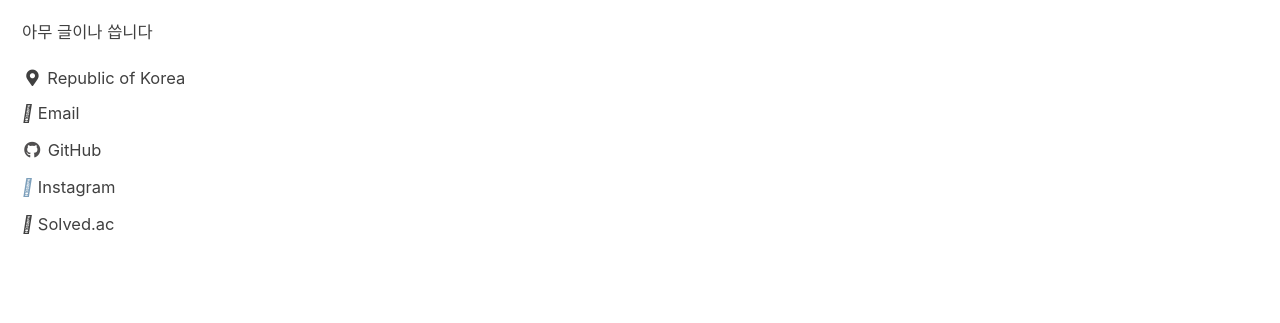
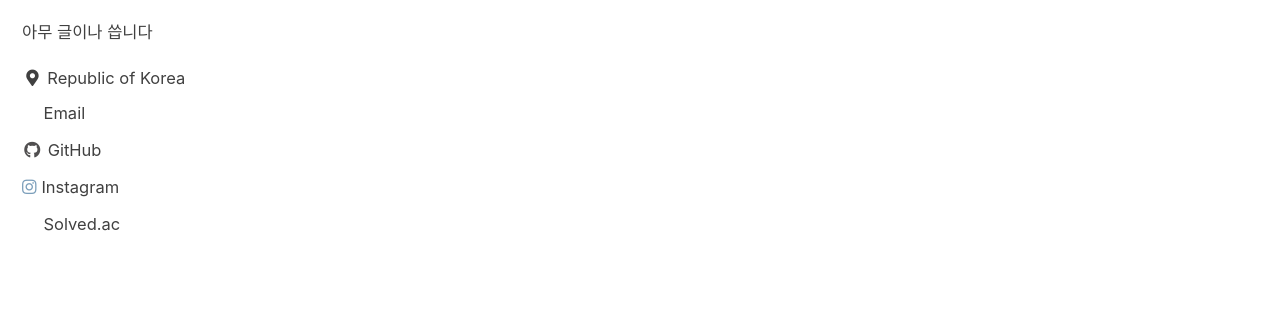
Before and after one commit to MOJAN3543/MOJAN3543.github.io, a Jekyll site: the page built from index.html, in a window 1280 px wide. Shown: the part 304-627 px from the top of the page. Built offline with Jekyll 4.4.1, drawn with Linux system fonts in a browser that asks for light colours; cached includes are drawn as plain includes; the list of posts is cut into pages by our own code.

Commit message:
Update _config.yml
change icon

```diff
--- a/_config.yml
+++ b/_config.yml
@@ -111,7 +111,7 @@ author:
   email            : #
   links:
     - label: "Email"
-      icon: "fa-solid fa-envelope"
+      icon: "fab fa-solid fa-envelope"
       url: mailto:wnstjd732@knu.ac.kr
     - label: "Website"
       icon: "fas fa-fw fa-link"
@@ -126,10 +126,10 @@ author:
       icon: "fab fa-fw fa-github"
       url: "https://github.com/MOJAN3543/"
     - label: "Instagram"
-      icon: "fa-brands fa-instagram"
+      icon: "fab fa-brands fa-instagram"
       url: "https://instagram.com/sjs732/"
     - label: "Solved.ac"
-      icon: "fa-solid fa-user"
+      icon: "fab fa-solid fa-code"
       url: "https://solved.ac/profile/wnstjd732"
 
 # Site Footer
```
